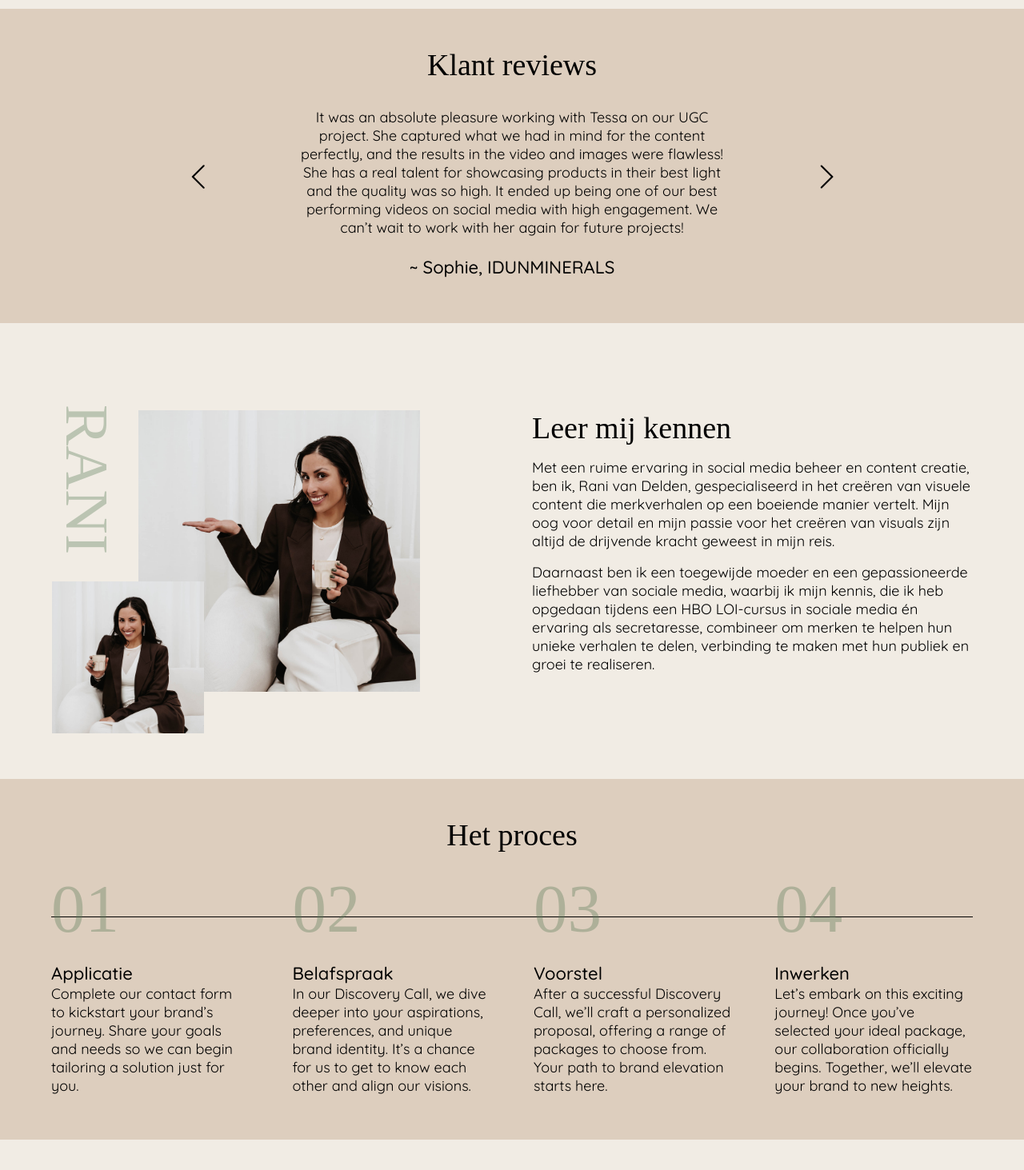
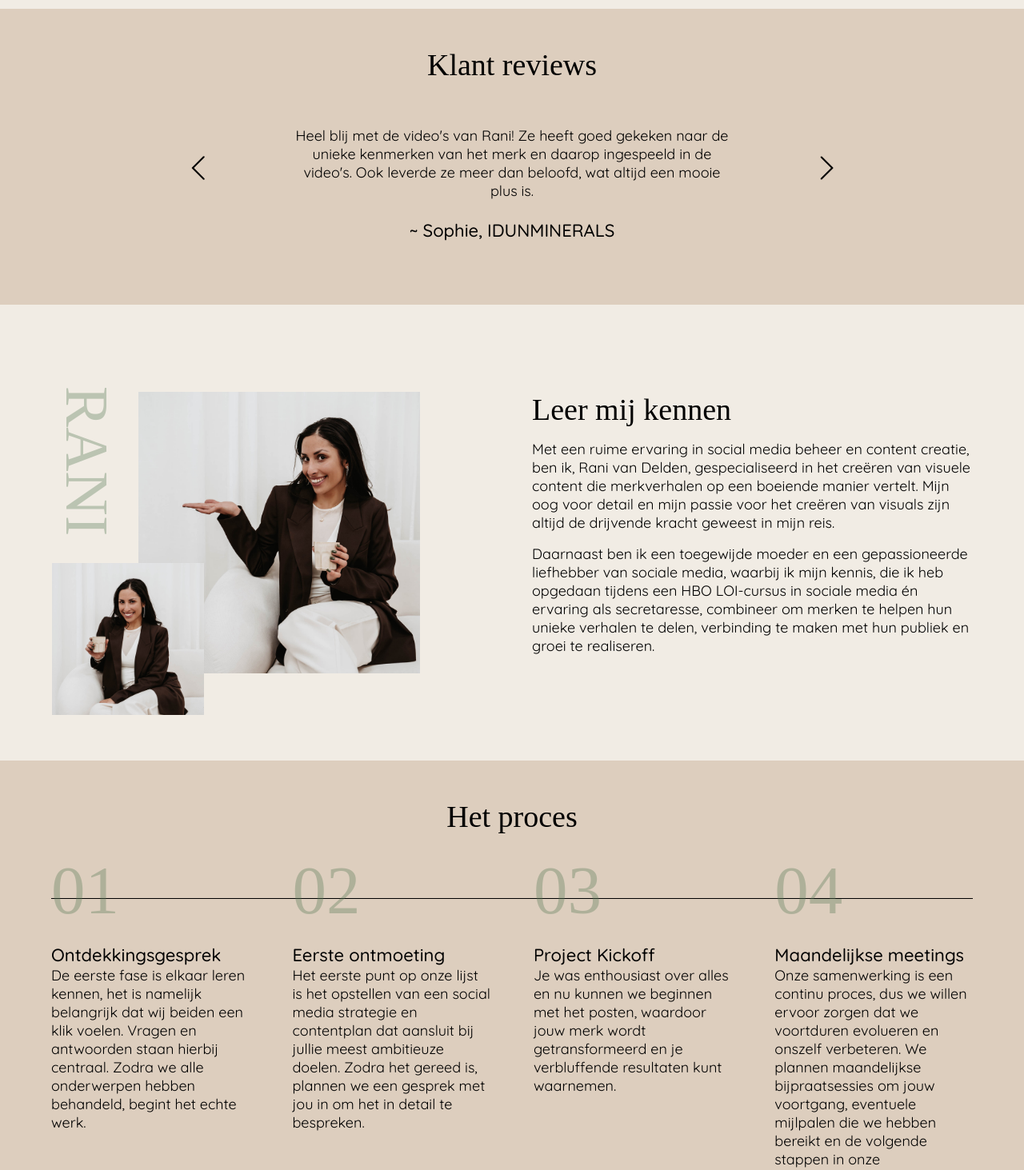
Before and after one commit to dannyfrelink/portfolio-rani, a React (Create React App) app: page / in a window 1280 px wide. Shown: the part 2540-4003 px from the top of the page at 80% size. Built offline with nearby package versions, Linux system fonts and the light colour scheme; a web font is replaced by a local one.

Commit message:
feat: implement real text content

```diff
--- a/src/variables.js
+++ b/src/variables.js
@@ -1,7 +1,6 @@
 import timeIcon from "./assets/icons/time.png";
 import performanceIcon from "./assets/icons/performance.png";
 import strategyIcon from "./assets/icons/strategy.png";
-import contentIcon from "./assets/icons/content.png";
 import relaxIcon from "./assets/icons/relax.png";
 import growthIcon from "./assets/icons/growth.png";
 
@@ -30,7 +29,7 @@ export const prosItems = [
 			"Wij zorgen voor een sterkere online aanwezigheid door strategische inzet en content die jouw merk versterkt.",
 		icon: {
 			src: performanceIcon,
-			alt: "Optimalisatie Online Aanwezigheid Icoon",
+			alt: "Optimale Online Aanwezigheid Icoon",
 		},
 	},
 	{
@@ -98,33 +97,31 @@ export const servicesItems = [
 		title: "Content Creatie",
 		description:
 			"Onze Content Creatie service is de perfecte aanvulling op ons Social Media Management aanbod. Of je nu op zoek bent naar op maat gemaakte contentpakketten voor een consistente merkbeleving, of ondersteuning nodig hebt bij een eenmalig project, wij staan voor je klaar. Dit kan gaan om het ontvangen van producten om content mee te creëren, of wij komen langs om op maat gemaakte content te ontwikkelen die écht resoneert met jouw doelgroep. We staan altijd klaar om te bespreken hoe we kunnen voldoen aan jouw specifieke contentbehoeften.",
-		included: ["", "", "", "", "", "", ""],
+		included: [
+			"Creatie van hoogwaardige content op locatie, afgestemd op jouw specifieke behoeften en doelstellingen",
+			"Ontwikkeling van op maat gemaakte contentpakketten voor een consistente merkbeleving",
+			"Conceptontwikkeling en storyboarding voor creatieve en effectieve content",
+			"Professionele fotografie en videografie om jouw merk tot leven te brengen",
+			"Flexibiliteit om te voldoen aan veranderende behoeften en omstandigheden, met de mogelijkheid tot aanpassingen en revisies om ervoor te zorgen dat de content perfect aansluit bij jouw visie en doelen",
+		],
 	},
 ];
 
 export const reviewItems = [
 	{
-		review: "It was an absolute pleasure working with Tessa on our UGC project. She captured what we had in mind for the content perfectly, and the results in the video and images were flawless! She has a real talent for showcasing products in their best light and the quality was so high. It ended up being one of our best performing videos on social media with high engagement. We can’t wait to work with her again for future projects!",
+		review: "Heel blij met de video's van Rani! Ze heeft goed gekeken naar de unieke kenmerken van het merk en daarop ingespeeld in de video's. Ook leverde ze meer dan beloofd, wat altijd een mooie plus is.",
 		reviewer: "~ Sophie, IDUNMINERALS",
 	},
 	{
-		review: "It was a pleasure working with Tessa! She was very professional and delivered exactly what we were looking for.",
+		review: "Rani heeft ons geholpen met onze eerste UGC video en we zijn erg te spreken over de samenwerking. Je kunt goed overleggen met Rani en ze komt haar afspraken goed na. Zo stuurde ze een filmpje op en wilde we het een en ander aangepast hebben en werd dit snel naar tevredenheid gedaan. Al met al fijne samenwerking! Bedankt namens Team Somora.",
 		reviewer: "~ Sandra / NUMBUZIN",
 	},
 	{
-		review: "It was an absolute pleasure working with Tessa on our UGC project. She captured what we had in mind for the content perfectly, and the results in the video and images were flawless! She has a real talent for showcasing products in their best light and the quality was so high. It ended up being one of our best performing videos on social media with high engagement. We can’t wait to work with her again for future projects!",
+		review: "Super tevreden over de video die Rani voor mijn bedrijf heeft gemaakt! Communicatie ging erg soepel en Rani heeft de content echt onwijs snel ingeleverd. Mijn complimenten! Zeker een aanrader!",
 		reviewer: "~ Sophie, IDUNMINERALS",
 	},
 	{
-		review: "It was a pleasure working with Tessa! She was very professional and delivered exactly what we were looking for.",
-		reviewer: "~ Sandra / NUMBUZIN",
-	},
-	{
-		review: "It was an absolute pleasure working with Tessa on our UGC project. She captured what we had in mind for the content perfectly, and the results in the video and images were flawless! She has a real talent for showcasing products in their best light and the quality was so high. It ended up being one of our best performing videos on social media with high engagement. We can’t wait to work with her again for future projects!",
-		reviewer: "~ Sophie, IDUNMINERALS",
-	},
-	{
-		review: "It was a pleasure working with Tessa! She was very professional and delivered exactly what we were looking for.",
+		review: "We zijn heel blij met de samenwerking met Rani! Ze komt natuurlijk over en is goed in het maken van 1 geheeld. Ze luistert goed naar je wensen en staat altijd open voor aanpassingen.",
 		reviewer: "~ Sandra / NUMBUZIN",
 	},
 ];
@@ -132,26 +129,26 @@ export const reviewItems = [
 export const processItems = [
 	{
 		number: "01",
-		title: "Applicatie",
+		title: "Ontdekkingsgesprek",
 		description:
-			"Complete our contact form to kickstart your brand’s journey. Share your goals and needs so we can begin tailoring a solution just for you.",
+			"De eerste fase is elkaar leren kennen, het is namelijk belangrijk dat wij beiden een klik voelen. Vragen en antwoorden staan hierbij centraal. Zodra we alle onderwerpen hebben behandeld, begint het echte werk.",
 	},
 	{
 		number: "02",
-		title: "Belafspraak",
+		title: "Eerste ontmoeting",
 		description:
-			"In our Discovery Call, we dive deeper into your aspirations, preferences, and unique brand identity. It’s a chance for us to get to know each other and align our visions.",
+			"Het eerste punt op onze lijst is het opstellen van een social media strategie en contentplan dat aansluit bij jullie meest ambitieuze doelen. Zodra het gereed is, plannen we een gesprek met jou in om het in detail te bespreken.",
 	},
 	{
 		number: "03",
-		title: "Voorstel",
+		title: "Project Kickoff",
 		description:
-			"After a successful Discovery Call, we’ll craft a personalized proposal, offering a range of packages to choose from. Your path to brand elevation starts here.",
+			"Je was enthousiast over alles en nu kunnen we beginnen met het posten, waardoor jouw merk wordt getransformeerd en je verbluffende resultaten kunt waarnemen.",
 	},
 	{
 		number: "04",
-		title: "Inwerken",
+		title: "Maandelijkse meetings",
 		description:
-			"Let’s embark on this exciting journey! Once you’ve selected your ideal package, our collaboration officially begins. Together, we’ll elevate your brand to new heights.",
+			"Onze samenwerking is een continu proces, dus we willen ervoor zorgen dat we voortduren evolueren en onszelf verbeteren. We plannen maandelijkse bijpraatsessies om jouw voortgang, eventuele mijlpalen die we hebben bereikt en de volgende stappen in onze samenwerking te bespreken.",
 	},
 ];
```
